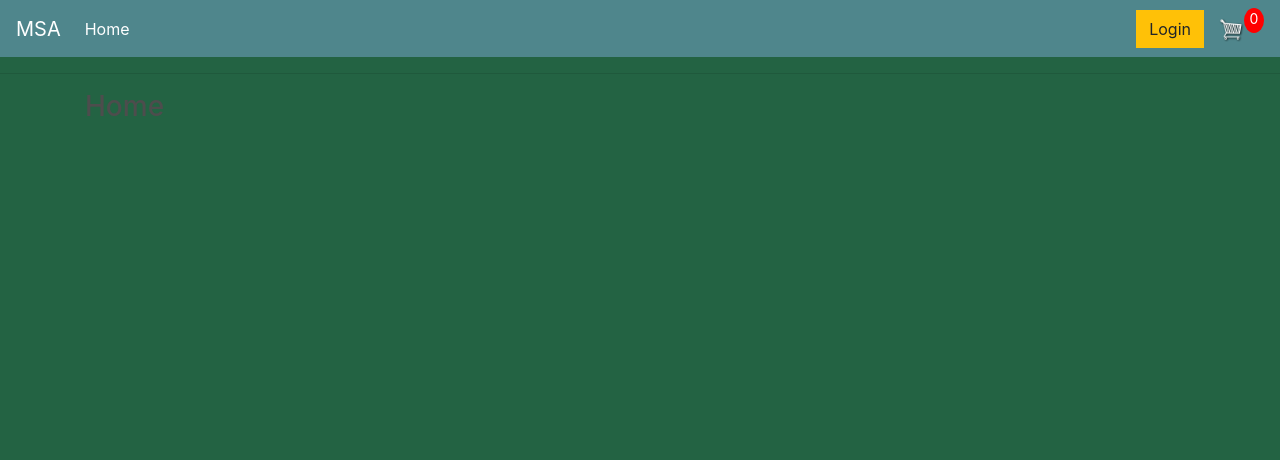
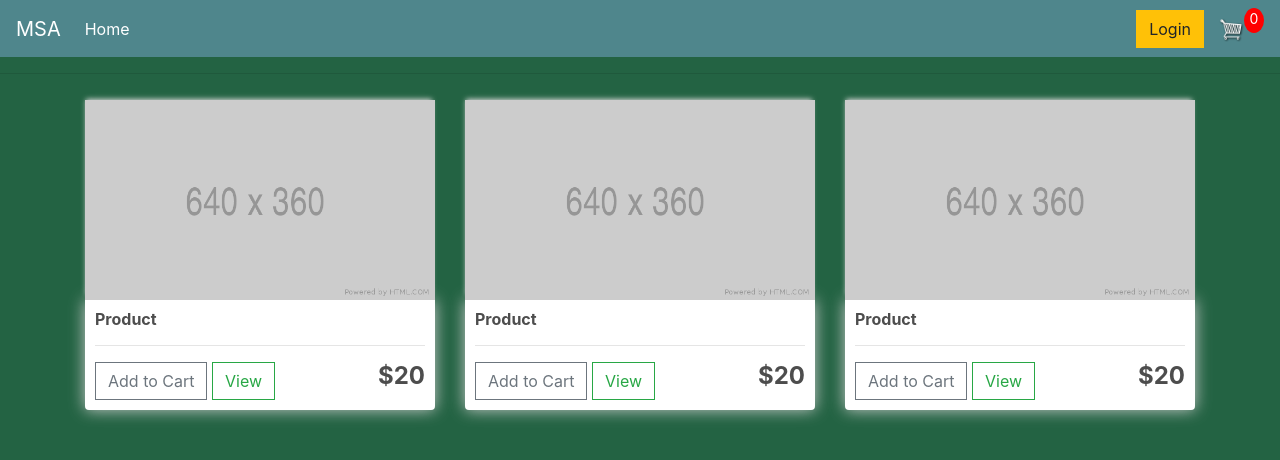
Before and after one commit to Mohamed-Salem-Ali/e-commerce, a Django app: page / in a window 1280 px wide. Shown: the top 460 px of the page. Run offline with Django 5.2, Linux system fonts and the light colour scheme; some libraries are stand-ins or nearby versions.

Commit message:
Feat(Core): Home page - Create div with row and 3 Columns - Added div for product 3 boxes in each column - Added placeholder image for the product - Added button "Add to cart" and link to view the product

```diff
--- a/core/templates/core/home.html
+++ b/core/templates/core/home.html
@@ -1,5 +1,46 @@
 {% extends 'core/base.html' %}
 {% load static %}
 {% block content %}
-<h3>Home</h3>
+<div class="row">
+    <div class="col-lg-4">
+        <img class="thumbnail" src="{% static 'images/placeholder.png' %}">
+        <div class="box-element product">
+            <h6><strong>Product</strong></h6>
+            <hr>
+
+            <button class="btn btn-outline-secondary add-btn">Add to Cart</button>
+            <a class="btn btn-outline-success" href="#">View</a>
+            <h4 style="float: right"><strong>$20</strong></h4>
+
+
+        </div>
+    </div>
+
+    <div class="col-lg-4">
+        <img class="thumbnail" src="{% static 'images/placeholder.png' %}">
+        <div class="box-element product">
+            <h6><strong>Product</strong></h6>
+            <hr>
+
+            <button class="btn btn-outline-secondary add-btn">Add to Cart</button>
+            <a class="btn btn-outline-success" href="#">View</a>
+            <h4 style=" float: right"><strong>$20</strong></h4>
+
+
+        </div>
+    </div>
+
+    <div class="col-lg-4">
+        <img class="thumbnail" src="{% static 'images/placeholder.png' %}">
+        <div class="box-element product">
+            <h6><strong>Product</strong></h6>
+            <hr>
+
+            <button class="btn btn-outline-secondary add-btn">Add to Cart</button>
+            <a class="btn btn-outline-success" href="#">View</a>
+            <h4 style="float: right"><strong>$20</strong></h4>
+
+        </div>
+    </div>
+</div>
 {% endblock content%}
```
Also changed, not shown: static/images/placeholder.png (added).
